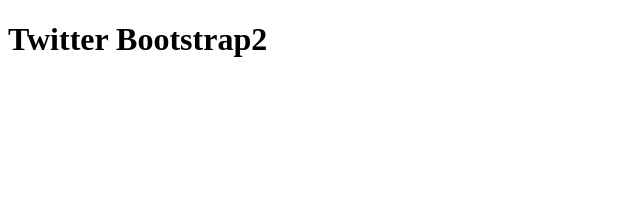
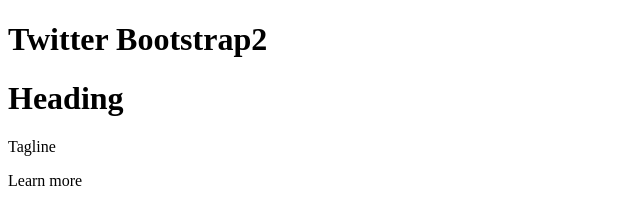
Before and after one commit to MarquisSewell/Bootstrap2, a plain HTML site: page index.html in a window 1280 px wide. Shown: the whole page, without its empty margins (0-640 px from the left). Drawn offline with Linux system fonts and the light colour scheme.

Commit message:
Update index.html

```diff
--- a/index.html
+++ b/index.html
@@ -14,6 +14,24 @@
 
     <h1>Twitter Bootstrap2</h1>
 
+    <div class="hero-unit">
+
+      <h1>Heading</h1>
+
+       <p>Tagline</p>
+
+       <p>
+
+        <a class="btn btn-primary btn-large">
+
+      Learn more
+
+       </a>
+
+      </p>
+
+    </div>
+
   </body>
 
 </html>
```
